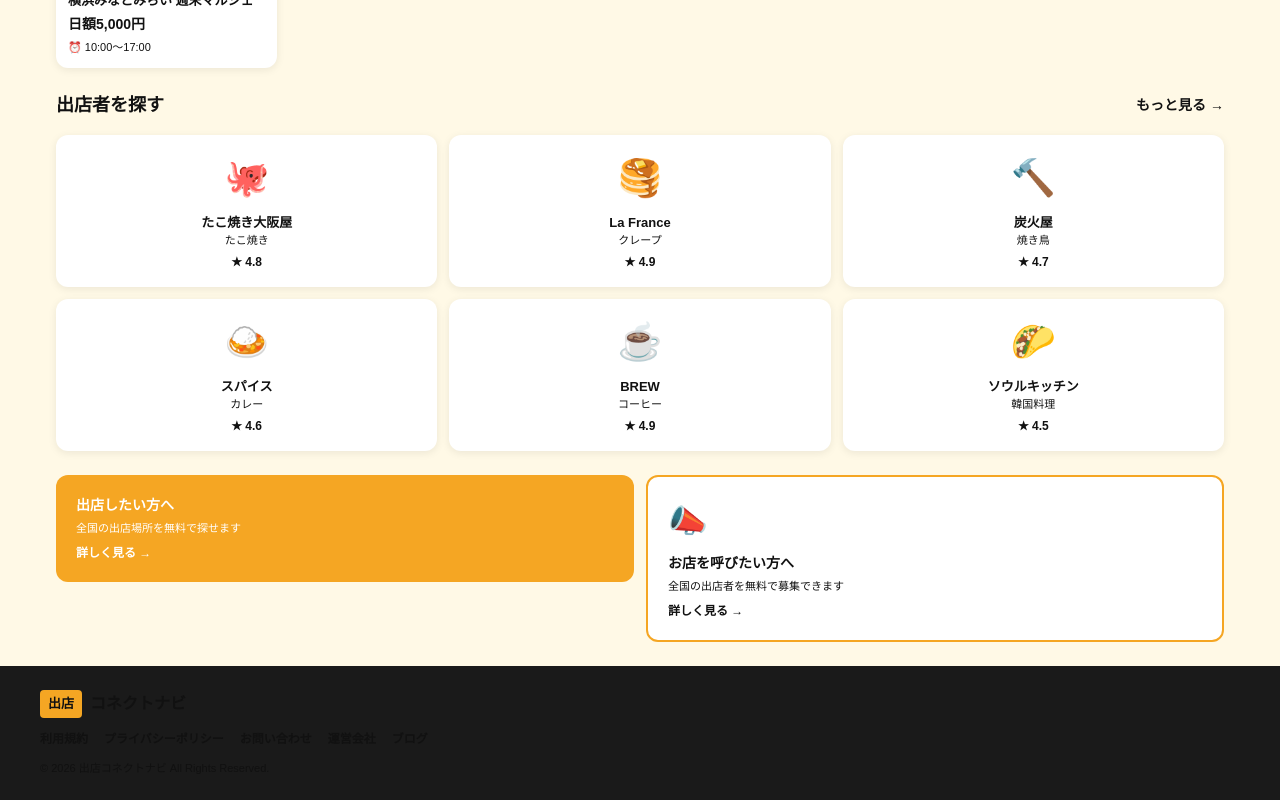
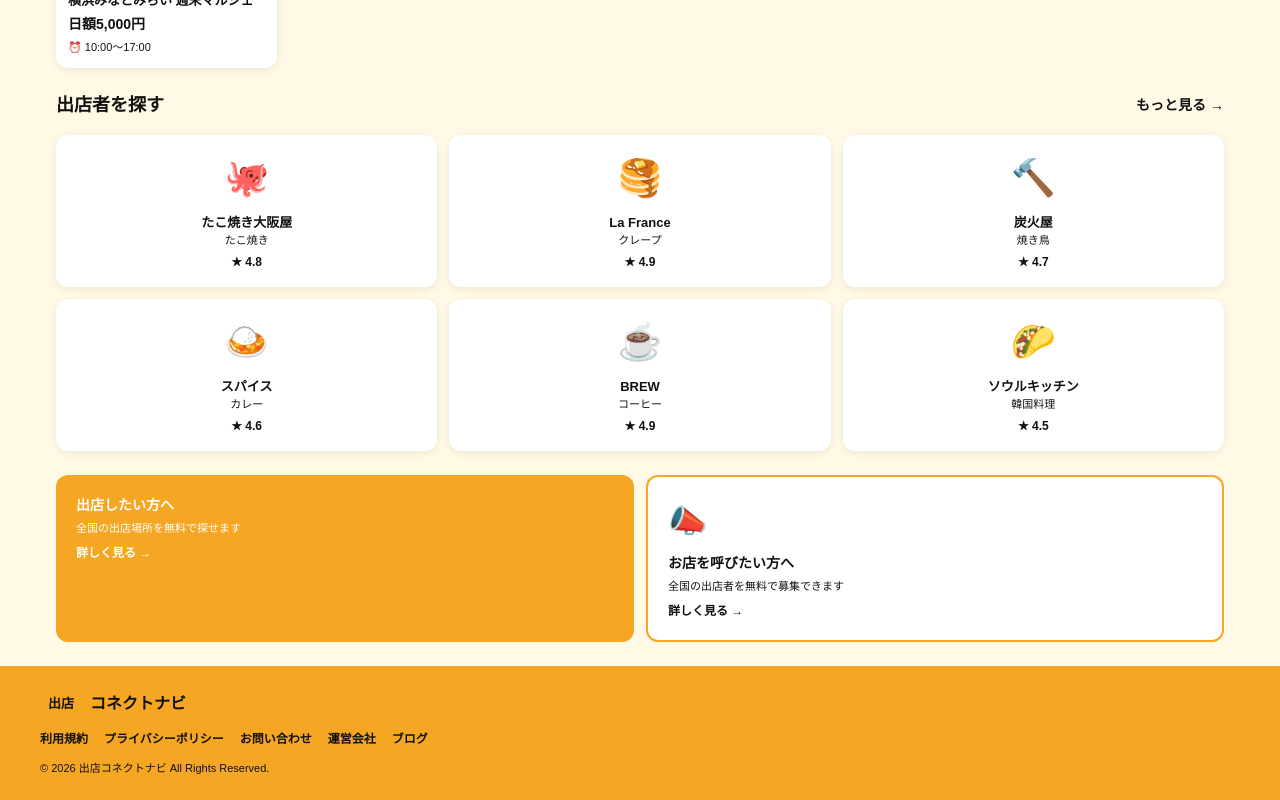
Before and after one commit to rinfuku0917/shutten-connect-navi, a Next.js app: page / in a window 1280 px wide. Shown: the part 1005-1805 px from the top of the page. Built offline with nearby package versions, Linux system fonts and the light colour scheme.

Commit message:
fix card height alignment and footer color

```diff
--- a/app/page.tsx
+++ b/app/page.tsx
@@ -89,9 +89,9 @@ export default function Home() {
         </div>
       </div>
       <div style={{padding:'0 16px 24px',maxWidth:'1200px',margin:'0 auto'}}>
-        <div style={{display:'grid',gridTemplateColumns:'1fr 1fr',gap:'12px'}}>
+        <div style={{display:'grid',gridTemplateColumns:'1fr 1fr',gap:'12px',alignItems:'stretch'}}>
           <Link href='/vendor' style={{textDecoration:'none'}}>
-            <div style={{background:'#F5A623',borderRadius:'12px',padding:'20px'}}>
+            <div style={{background:'#F5A623',borderRadius:'12px',padding:'20px',height:'100%',boxSizing:'border-box'}}>
 
               <div style={{fontWeight:'900',fontSize:'14px',color:'#fff',marginBottom:'4px'}}>出店したい方へ</div>
               <div style={{fontSize:'11px',color:'#fff',marginBottom:'8px'}}>全国の出店場所を無料で探せます</div>
@@ -99,7 +99,7 @@ export default function Home() {
             </div>
           </Link>
           <Link href='/space' style={{textDecoration:'none'}}>
-            <div style={{background:'#fff',borderRadius:'12px',padding:'20px',border:'2px solid #F5A623'}}>
+            <div style={{background:'#fff',borderRadius:'12px',padding:'20px',border:'2px solid #F5A623',height:'100%',boxSizing:'border-box'}}>
               <div style={{fontSize:'32px',marginBottom:'8px'}}>📣</div>
               <div style={{fontWeight:'900',fontSize:'14px',color:'#111',marginBottom:'4px'}}>お店を呼びたい方へ</div>
               <div style={{fontSize:'11px',color:'#111',marginBottom:'8px'}}>全国の出店者を無料で募集できます</div>
@@ -108,7 +108,7 @@ export default function Home() {
           </Link>
         </div>
       </div>
-      <footer style={{background:'#1a1a1a',color:'#111',padding:'24px 16px'}}>
+      <footer style={{background:'#F5A623',color:'#111',padding:'24px 16px'}}>
         <div style={{maxWidth:'1200px',margin:'0 auto'}}>
           <div style={{display:'flex',alignItems:'center',gap:'8px',marginBottom:'12px'}}>
             <span style={{background:'#F5A623',color:'#111',fontWeight:'900',fontSize:'13px',padding:'4px 8px',borderRadius:'4px'}}>出店</span>
```
